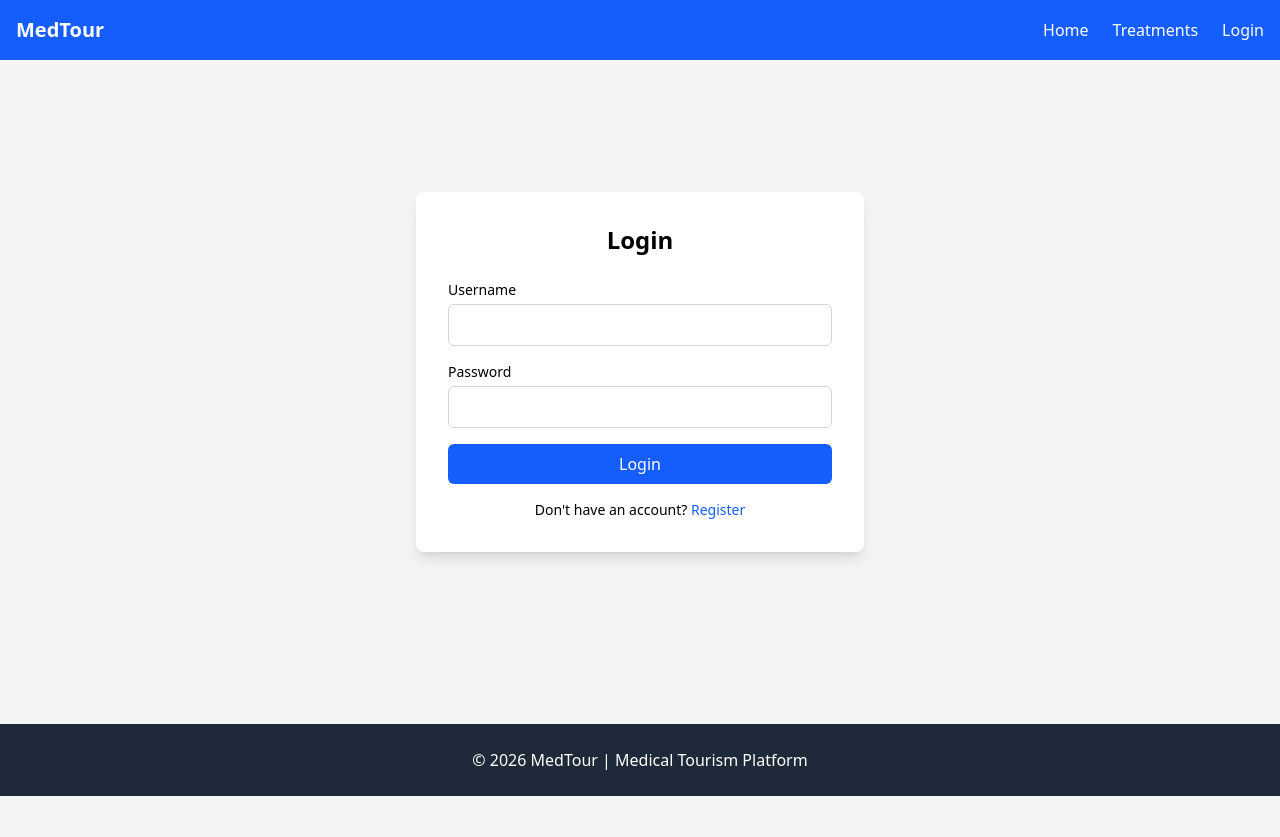
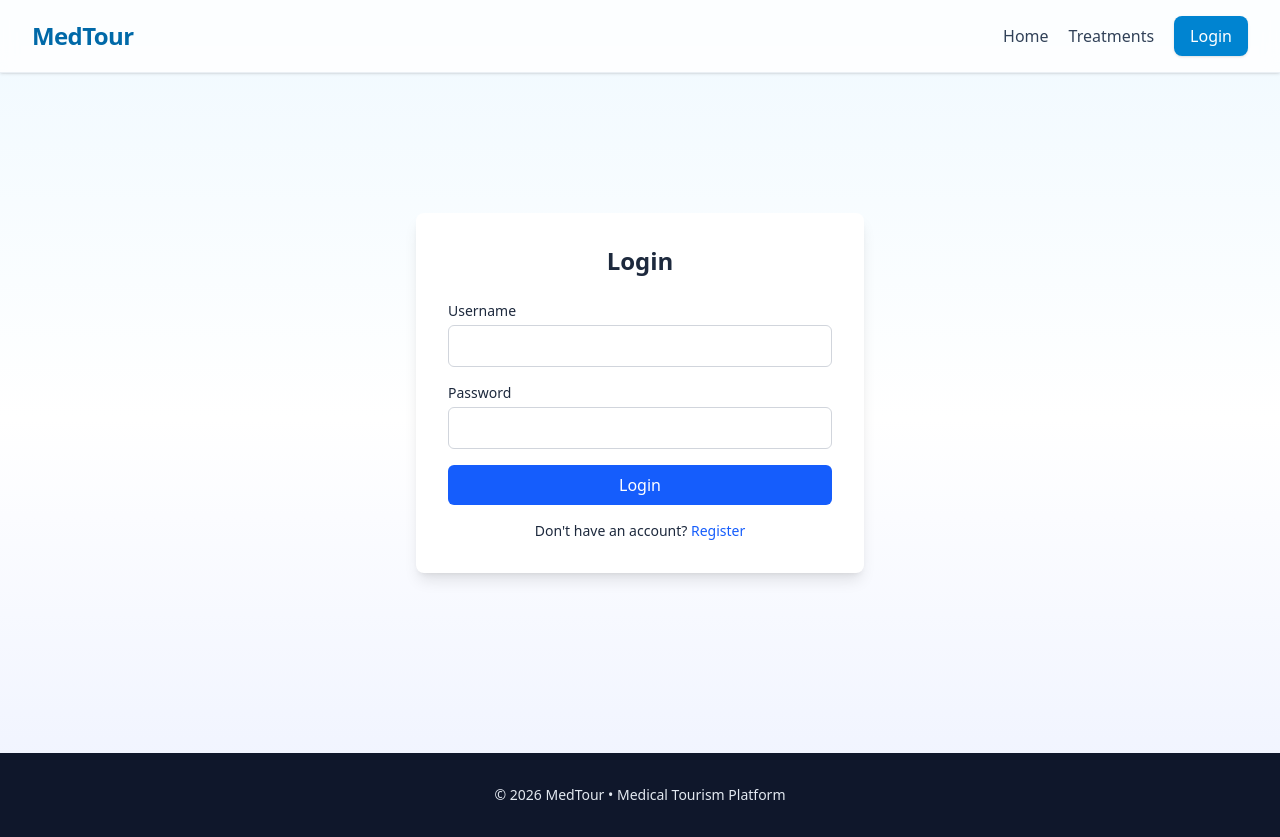
Before and after one commit to sabarishkumaran/medical_tourism_platform, a Django app: page /accounts/login/ in a window 1280 px wide. Before the commit the page ends 796 px from the top, so only its background shows below. Run offline with Django 5.2, Linux system fonts and the light colour scheme; style sheets or scripts are compiled from the project's sources; some libraries are stand-ins or nearby versions.

Commit message:
Enhance core page styling for a more modern UI

```diff
--- a/templates/base.html
+++ b/templates/base.html
@@ -1,108 +1,77 @@
 {% load tailwind_tags %}
 <!DOCTYPE html>
 <html lang="en">
-
 <head>
   <meta charset="UTF-8">
+  <meta name="viewport" content="width=device-width, initial-scale=1.0">
   <title>MedTour</title>
+  {% tailwind_css %}
+  <script src="https://cdn.jsdelivr.net/npm/alpinejs@3.x.x/dist/cdn.min.js" defer></script>
+</head>
+<body class="min-h-screen bg-gradient-to-b from-sky-50 via-white to-indigo-50 text-slate-800 flex flex-col">
 
-{% tailwind_css %}
-
-</head>
-<script src="https://cdn.jsdelivr.net/npm/alpinejs@3.x.x/dist/cdn.min.js" defer></script>
-
-<body class="bg-gray-100">
-
-<!-- HEADER -->
-
-<header class="bg-blue-600 text-white">
-
-<div class="container mx-auto flex justify-between items-center p-4">
-
-<h1 class="text-xl font-bold">
-<a href="{% url 'home' %}">MedTour</a>
+<header class="sticky top-0 z-40 backdrop-blur bg-white/80 border-b border-slate-200/70 shadow-sm">
+  <div class="container mx-auto px-4 md:px-8 py-4 flex justify-between items-center">
+    <h1 class="text-2xl font-extrabold tracking-tight text-sky-700">
+      <a href="{% url 'home' %}" class="hover:text-sky-600 transition">MedTour</a>
     </h1>
 
-<nav class="space-x-6 flex items-center">
-
-<a href="{% url 'home' %}" class="hover:underline">Home</a>
-<a href="{% url 'treatments' %}" class="hover:underline">Treatments</a>
+    <nav class="space-x-5 flex items-center text-sm md:text-base font-medium text-slate-700">
+      <a href="{% url 'home' %}" class="hover:text-sky-600 transition">Home</a>
+      <a href="{% url 'treatments' %}" class="hover:text-sky-600 transition">Treatments</a>
 
       {% if user.is_authenticated %}
-
-<!-- Hospital or Patient Dashboard Link -->
         {% if user.role == "PATIENT" %}
-<a href="{% url 'patient_dashboard' %}">Dashboard</a>
+          <a href="{% url 'patient_dashboard' %}" class="hover:text-sky-600 transition">Dashboard</a>
         {% elif user.role == "HOSPITAL" %}
-<a href="{% url 'hospital_dashboard' %}">Dashboard</a>
+          <a href="{% url 'hospital_dashboard' %}" class="hover:text-sky-600 transition">Dashboard</a>
         {% endif %}
 
         {% if user.role == "ADMIN" or user.role == "COORDINATOR" %}
-<a href="{% url 'pending_hospitals' %}">Pending Hospitals</a>
+          <a href="{% url 'pending_hospitals' %}" class="hover:text-sky-600 transition">Pending Hospitals</a>
         {% endif %}
 
-<!-- Profile Avatar Dropdown -->
         <div class="relative inline-block" x-data="{ open: false }">
-  <button @click="open = !open" class="flex items-center space-x-2 focus:outline-none">
-    <!-- Avatar or Initial -->
+          <button @click="open = !open" class="flex items-center gap-2 rounded-full px-2 py-1 hover:bg-slate-100 transition focus:outline-none">
             {% if user.role == "PATIENT" and user.patientprofile.avatar %}
-      <img src="{{ user.patientprofile.avatar.url }}" alt="avatar" class="w-8 h-8 rounded-full">
+              <img src="{{ user.patientprofile.avatar.url }}" alt="avatar" class="w-9 h-9 rounded-full ring-2 ring-sky-200">
             {% elif user.role == "HOSPITAL" and user.hospital.avatar %}
-      <img src="{{ user.hospital.avatar.url }}" alt="avatar" class="w-8 h-8 rounded-full">
+              <img src="{{ user.hospital.avatar.url }}" alt="avatar" class="w-9 h-9 rounded-full ring-2 ring-sky-200">
             {% else %}
-      <div class="w-8 h-8 rounded-full bg-gray-300 flex items-center justify-center text-gray-600">
+              <div class="w-9 h-9 rounded-full bg-gradient-to-br from-sky-400 to-indigo-500 text-white flex items-center justify-center font-bold shadow">
                 {{ user.first_name|default:"U"|slice:":1" }}
               </div>
             {% endif %}
-    <span class="hidden md:block">{{ user.first_name }}</span>
-    <svg class="w-4 h-4 text-white" fill="none" stroke="currentColor" viewBox="0 0 24 24">
+            <span class="hidden md:block">{{ user.first_name|default:user.username }}</span>
+            <svg class="w-4 h-4 text-slate-500" fill="none" stroke="currentColor" viewBox="0 0 24 24">
               <path stroke-linecap="round" stroke-linejoin="round" stroke-width="2" d="M19 9l-7 7-7-7" />
             </svg>
           </button>
 
-  <!-- Dropdown Menu -->
-  <div x-show="open" @click.away="open = false" class="absolute right-0 mt-2 w-48 bg-white text-gray-800 border rounded shadow-lg z-50">
-    <a href="{% url 'profile' %}" class="block px-4 py-2 hover:bg-gray-100">View Profile</a>
-    <a href="{% url 'password_change' %}" class="block px-4 py-2 hover:bg-gray-100">Change Password</a>
+          <div x-show="open" @click.away="open = false" class="absolute right-0 mt-2 w-52 bg-white text-slate-700 border border-slate-200 rounded-xl shadow-lg z-50 overflow-hidden">
+            <a href="{% url 'profile' %}" class="block px-4 py-2 hover:bg-slate-50">View Profile</a>
+            <a href="{% url 'password_change' %}" class="block px-4 py-2 hover:bg-slate-50">Change Password</a>
             <form method="POST" action="{% url 'logout' %}">
               {% csrf_token %}
-      <button type="submit" class="w-full text-left px-4 py-2 hover:bg-gray-100">Logout</button>
+              <button type="submit" class="w-full text-left px-4 py-2 hover:bg-slate-50">Logout</button>
             </form>
           </div>
         </div>
-
       {% else %}
-
-<a href="{% url 'login' %}">Login</a>
-
+        <a href="{% url 'login' %}" class="bg-sky-600 text-white px-4 py-2 rounded-lg hover:bg-sky-700 transition shadow-sm">Login</a>
       {% endif %}
     </nav>
-
   </div>
-
 </header>
 
+<main class="container mx-auto px-4 md:px-8 py-10 flex-1">
+  {% block content %}{% endblock %}
+</main>
 
-<!-- CONTENT -->
-
-<div class="container mx-auto p-8">
-
-{% block content %}
-{% endblock %}
-
+<footer class="bg-slate-900 text-slate-200 mt-10">
+  <div class="container mx-auto px-4 md:px-8 py-8 text-center text-sm">
+    <p>© 2026 MedTour • Medical Tourism Platform</p>
   </div>
-
-
-<!-- FOOTER -->
-
-<footer class="bg-gray-800 text-white mt-10">
-
-<div class="container mx-auto p-6 text-center">
-
-<p>© 2026 MedTour | Medical Tourism Platform</p>
-
-</div>
-
 </footer>
 
 </body>
```
Also changed, not shown: templates/home.html (+36 -16 lines). Lines whose indentation alone changed are shown as unchanged.
